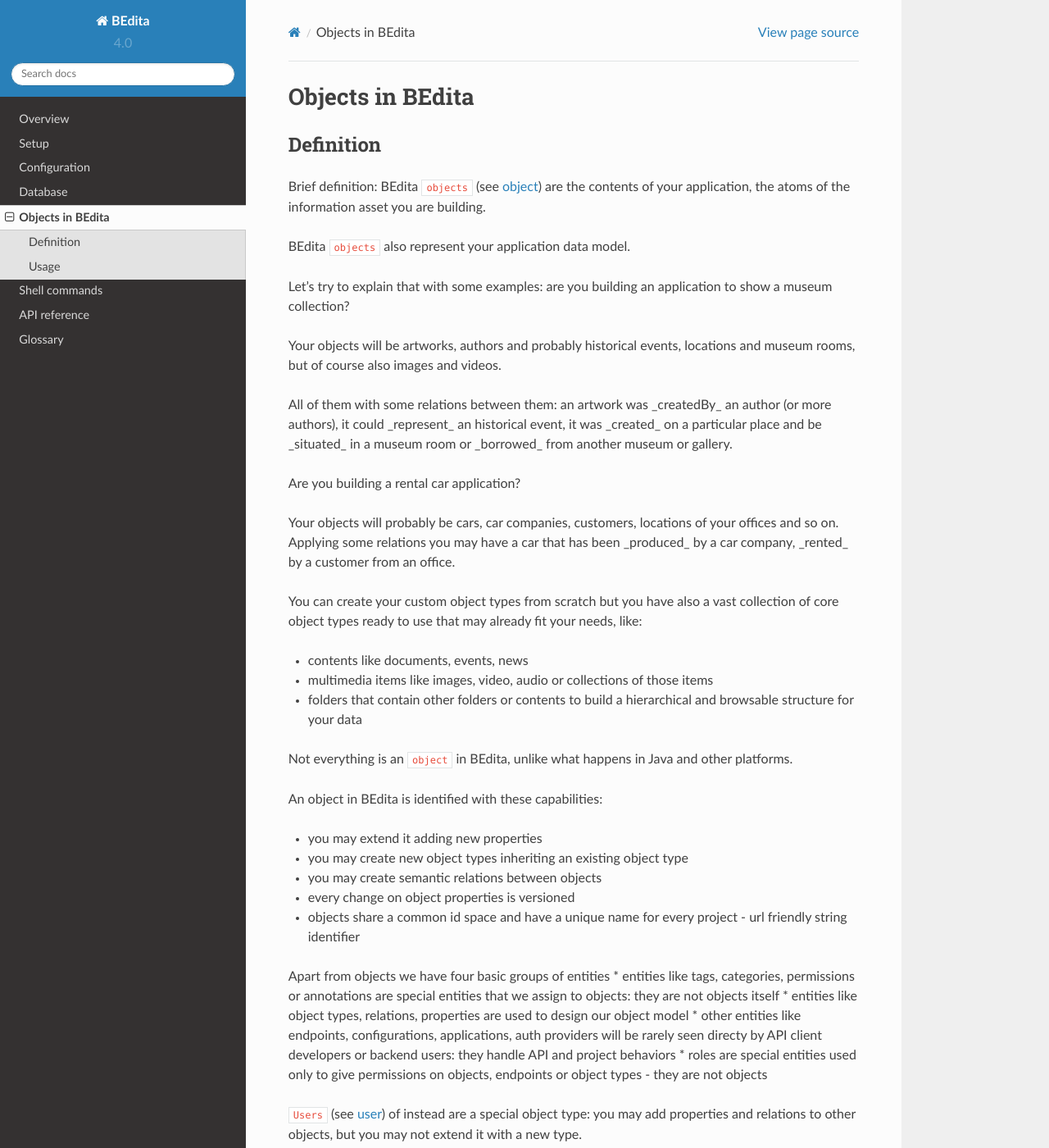
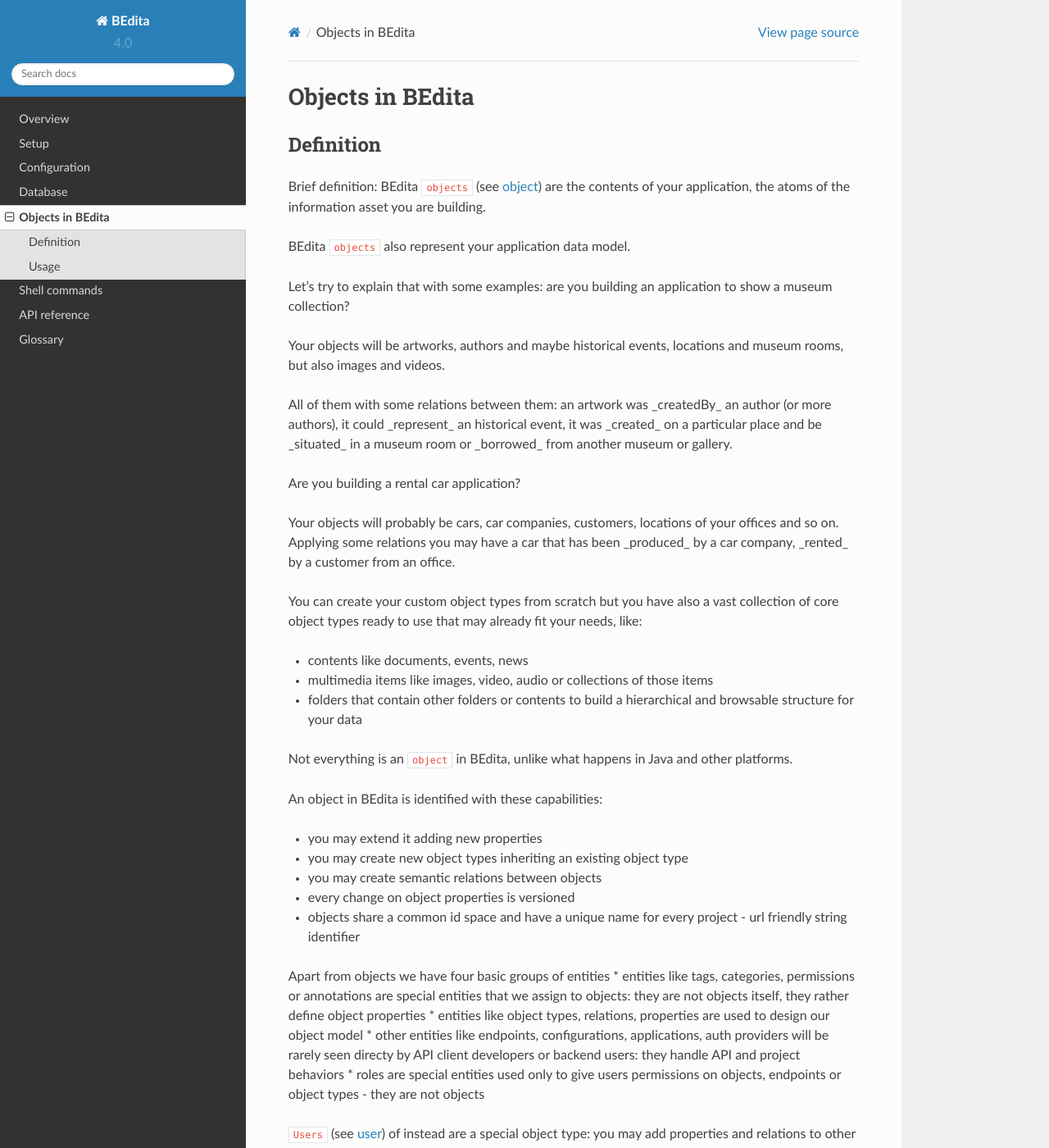
Before and after one commit to bedita/docs, a Sphinx documentation site: the page built from source/bedita_objects.rst, in a window 1280 px wide and 1400 px high. Shown: the whole window at 82% size. Built offline with Sphinx 7.4.7 and the Read the Docs theme 2.0.0, drawn with Linux system fonts in a browser that asks for light colours.

Commit message:
#7 docs: minor changes

```diff
--- a/source/bedita_objects.rst
+++ b/source/bedita_objects.rst
@@ -12,9 +12,11 @@
 
 Let's try to explain that with some examples: are you building an application to show a museum collection?
 
-Your objects will be artworks, authors and probably historical events, locations and museum rooms, but of course also images and videos.
+Your objects will be artworks, authors and maybe historical events, locations and museum rooms,
+but also images and videos.
 
-All of them with some relations between them: an artwork was _createdBy_ an author (or more authors), it could _represent_ an historical event, it was _created_ on a particular place
+All of them with some relations between them: an artwork was _createdBy_ an author (or more authors),
+it could _represent_ an historical event, it was _created_ on a particular place
 and be _situated_ in a museum room or _borrowed_ from another museum or gallery.
 
 Are you building a rental car application?
@@ -40,11 +42,12 @@
 * objects share a common id space and have a unique name for every project - url friendly string identifier
 
 Apart from objects we have four basic groups of entities
-* entities like tags, categories, permissions or annotations are special entities that we assign to objects: they are not objects itself
+* entities like tags, categories, permissions or annotations are special entities
+that we assign to objects: they are not objects itself, they rather define object properties
 * entities like object types, relations, properties are used to design our object model
 * other entities like endpoints, configurations, applications, auth providers will be rarely seen directy by API client developers
 or backend users: they handle API and project behaviors
-* roles are special entities used only to give permissions on objects, endpoints or object types - they are not objects
+* roles are special entities used only to give users permissions on objects, endpoints or object types - they are not objects
 
 ``Users`` (see :term:`user`) of instead are a special object type: you may add properties and relations to other objects, but you may not extend it with a new type.
 
```
